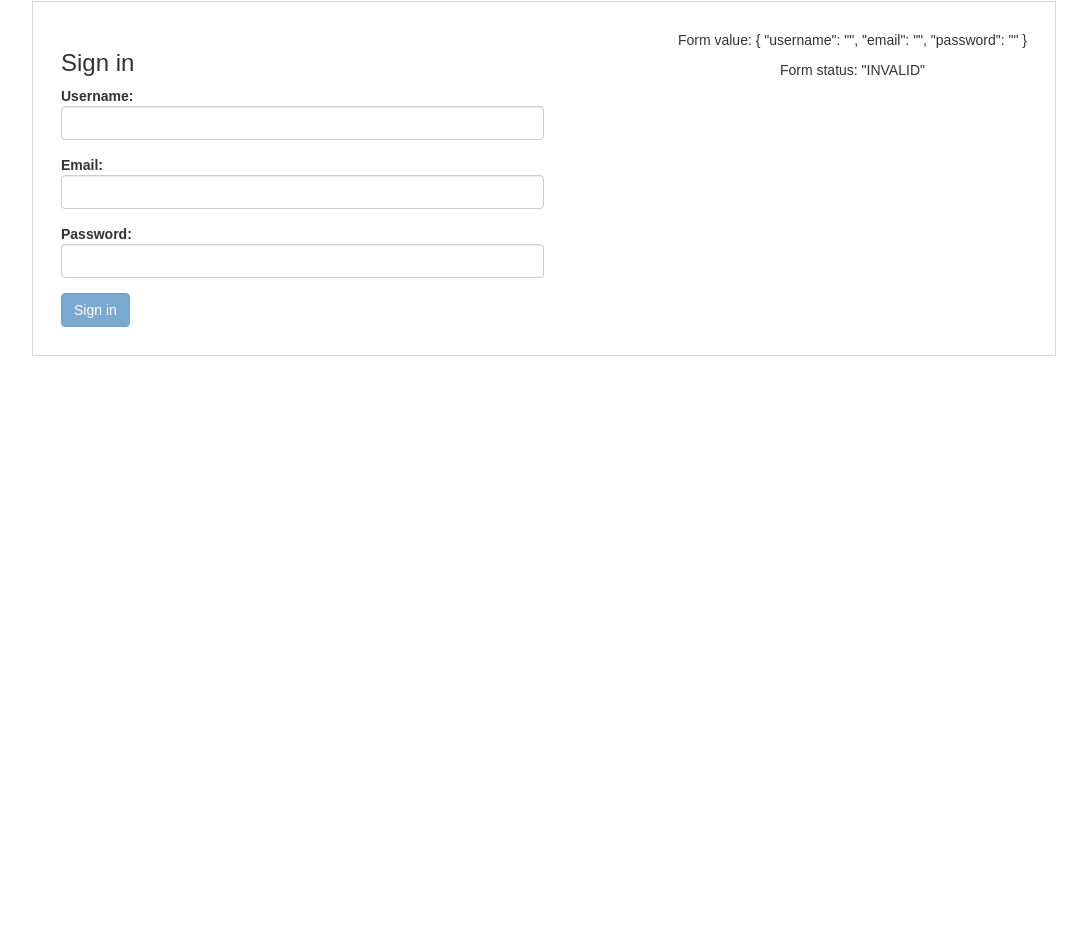
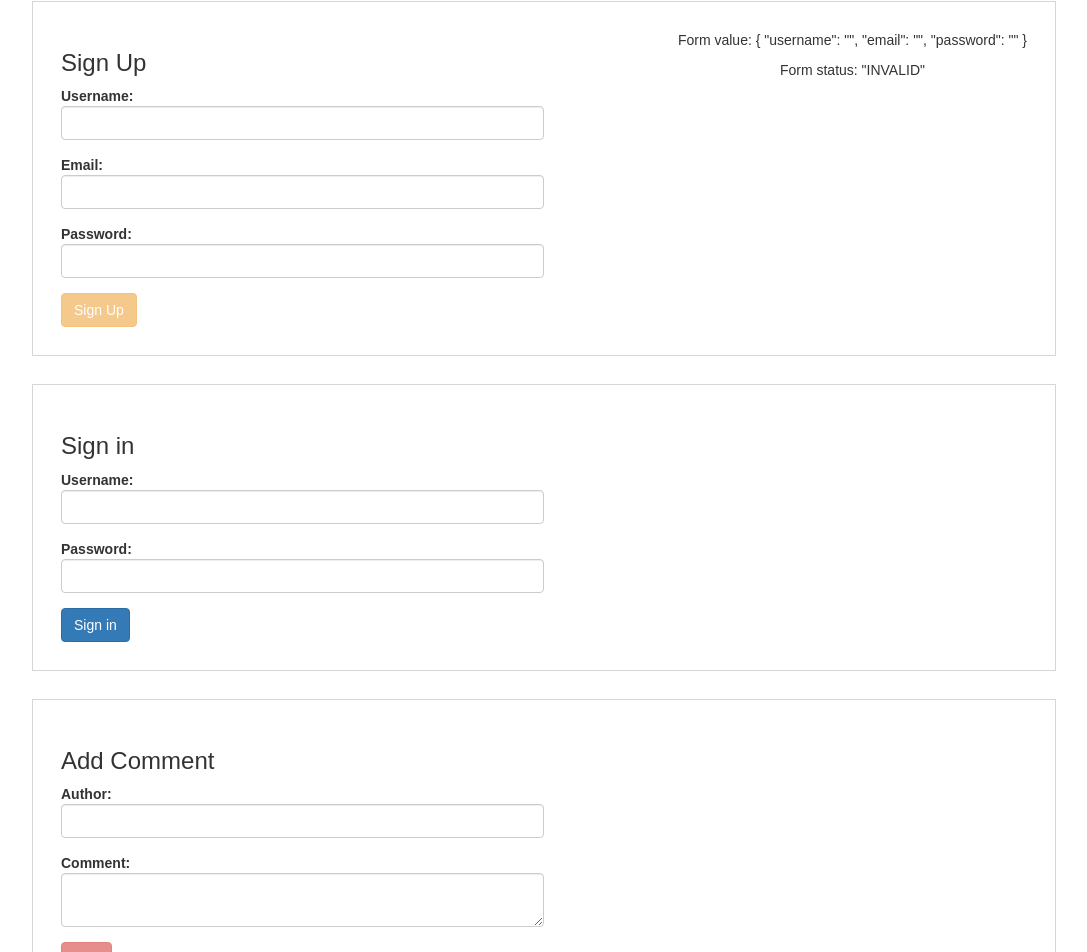
Before and after one commit to ashishgkwd/bot, an Angular app: page /login in a window 1280 px wide. Shown: the part 1444-2396 px from the top of the page, without its empty margins (96-1183 px from the left). Before the commit the page ends 1828 px from the top, so only its background shows below. Built offline with nearby package versions, Linux system fonts and the light colour scheme.

Commit message:
reactive forms exercise solution

```diff
--- a/src/app/app.component.html
+++ b/src/app/app.component.html
@@ -3,5 +3,7 @@
   <img width="200" height="80" alt="Angular Logo" src="/assets/img/abo-logo.png">
   <app-today></app-today>
   <app-admin></app-admin>
+  <app-signup></app-signup>
   <app-login></app-login>
+  <app-comments></app-comments>
 </div>
--- a/src/app/app.module.ts
+++ b/src/app/app.module.ts
@@ -12,6 +12,8 @@ import { FloatUpDirective } from './common/directives/float-up.directive';
 import { FilterPipe } from './common/pipes/filter.pipe';
 import { UpcomingBannerComponent } from './common/upcoming-banner/upcoming-banner.component';
 import { LoginComponent } from './login/login.component';
+import { SignupComponent } from './signup/signup.component';
+import { CommentsComponent } from './common/comments/comments.component';
 
 @NgModule({
   declarations: [
@@ -23,7 +25,9 @@ import { LoginComponent } from './login/login.component';
     FloatUpDirective,
     FilterPipe,
     UpcomingBannerComponent,
-    LoginComponent
+    LoginComponent,
+    SignupComponent,
+    CommentsComponent
   ],
   imports: [
     BrowserModule,
--- /dev/null
+++ b/src/app/common/comments/comments.component.css
@@ -0,0 +1,12 @@
+.comments-panel {
+    display: flex;
+    margin: 2em 0;
+    padding: 2em;
+    border: 1px solid rgba(0, 0, 0, 0.16);
+    justify-content: space-between;
+  }
+
+  .comments-form {
+    text-align: initial;
+    width: 50%;
+  }
--- /dev/null
+++ b/src/app/common/comments/comments.component.html
@@ -0,0 +1,18 @@
+<div class="comments-panel">
+  <div class="comments-form">
+    <h3>Add Comment</h3>
+    <form [formGroup]="commentForm" (ngSubmit)="onSubmit()">
+      <div class="form-group">
+        <label class="center-block">Author:
+          <input class="form-control" formControlName="author" >
+        </label>
+      </div>
+      <div class="form-group">
+        <label class="center-block">Comment:
+          <textarea class="form-control" formControlName="comment"></textarea>
+        </label>
+      </div>
+      <button type="submit" class="btn btn-danger" [disabled]="!commentForm.valid">Add</button>
+    </form>
+  </div>
+</div>
--- /dev/null
+++ b/src/app/common/comments/comments.component.ts
@@ -0,0 +1,28 @@
+import { Component, OnInit } from '@angular/core';
+import { FormGroup, FormBuilder, Validators } from '@angular/forms';
+
+@Component({
+  selector: 'app-comments',
+  templateUrl: './comments.component.html',
+  styleUrls: ['./comments.component.css']
+})
+export class CommentsComponent implements OnInit {
+
+  commentForm: FormGroup;
+
+  constructor(private formBuilder:FormBuilder) { }
+
+  ngOnInit() {
+    this.commentForm = this.formBuilder.group({
+      author: ['', Validators.required],
+      comment: ['', Validators.required]
+    })
+  }
+
+  onSubmit() {
+    let newComment = {...this.commentForm.value} as Comment;
+    console.log(`Comment: `, newComment);
+    this.commentForm.reset();
+  }
+
+}
--- a/src/app/login/login.component.html
+++ b/src/app/login/login.component.html
@@ -1,43 +1,18 @@
 <div class="login-panel">
   <div class="login-form">
     <h3>Sign in</h3>
-    <form [formGroup]="loginForm" (ngSubmit)="onSubmit()">
+    <form #loginForm="ngForm" (ngSubmit)="onSubmit(loginForm)">
       <div class="form-group">
         <label class="center-block">Username:
-          <input class="form-control" formControlName="username" >
+          <input type="text" class="form-control" name="username" ngModel>
         </label>
-        <div *ngIf="username.invalid && (username.dirty || username.touched)" class="alert alert-danger">
-          <div *ngIf="username.errors.required">
-            Username is required.
-          </div>
-          <div *ngIf="username.errors.admin">
-            Username "admin" is not permitted.
-          </div>
-        </div>
-      </div>
-      <div class="form-group">
-        <label class="center-block">Email:
-          <input class="form-control" formControlName="email" >
-        </label>
-        <div *ngIf="email.invalid && (email.dirty || email.touched)" class="alert alert-danger">
-          <div *ngIf="email.errors.required">
-            Email is required.
-          </div>
-          <div *ngIf="email.errors.email">
-            Please provide a valid email.
-          </div>
-        </div>
       </div>
       <div class="form-group">
         <label class="center-block">Password:
-          <input type="password" class="form-control" formControlName="password" >
+          <input type="password" class="form-control" name="password" ngModel>
         </label>
       </div>
-      <button type="submit" class="btn btn-primary" [disabled]="!loginForm.valid">Sign in</button>
+      <button type="submit" class="btn btn-primary">Sign in</button>
     </form>
   </div>
-  <div class="form-dump">
-      <p>Form value: {{ loginForm.value | json }}</p>
-      <p>Form status: {{ loginForm.status | json }}</p>
-  </div>
 </div>
--- a/src/app/login/login.component.ts
+++ b/src/app/login/login.component.ts
@@ -1,13 +1,6 @@
 import { Component, OnInit } from "@angular/core";
-import {
-  FormGroup,
-  FormBuilder,
-  Validators,
-  AbstractControl
-} from "@angular/forms";
+import { FormGroup, FormBuilder, Validators, NgForm } from "@angular/forms";
 import { User } from "../models";
-import { of, Observable } from "rxjs";
-import { delay } from "rxjs/operators";
 
 @Component({
   selector: "app-login",
@@ -15,67 +8,14 @@ import { delay } from "rxjs/operators";
   styleUrls: ["./login.component.css"]
 })
 export class LoginComponent implements OnInit {
-  loginForm: FormGroup;
 
-  constructor(private formBuilder: FormBuilder) {
-    this.setupLoginForm();
-  }
-
-  setupLoginForm() {
-    //! descriptive way to create a Form using custom fields
-    this.loginForm = this.formBuilder.group({
-      username: ["", [Validators.required, this.validateAdminUsername()]],
-      email: ["", [Validators.required, Validators.email]],
-      password: ["", Validators.required]
-    });
-
-    //! another way to create a form matching any existing data model, but requires extra effort to support validators etc.
-    // this.loginForm = this.formBuilder.group(new User());
-  }
-
-  get email(): AbstractControl {
-    return this.loginForm.get("email");
-  }
-
-  get username(): AbstractControl {
-    return this.loginForm.get("username");
-  }
-
-  resetLoginForm() {
-    this.loginForm.reset(new User());
-  }
-
-  validateAdminUsername() {
-    return (control: AbstractControl): { [key: string]: any } | null => {
-      let result = null;
-      if (control.value.toLowerCase().includes("admin")) {
-        result = { admin: control.value };
-      }
-      return result;
-    };
-  }
-
-  /* validateAdminUsernameOnServer() {
-    return (control: AbstractControl): { [key: string]: any } | null => {
-      let result = null;
-      if (control.value.toLowerCase().includes("admin")) {
-        result = { admin: control.value };
-      }
-
-      return new Promise((resolve, reject) => {
-        resolve(result), reject(null);
-      });
-
-      //! delayed observable
-      //return of(result).pipe(delay(2000));
-    };
-  } */
-
-  onSubmit() {
-    let loggedInUser = this.loginForm.value as User;
-    console.log(`USER: `, loggedInUser);
-    this.resetLoginForm();
-  }
+  constructor() {}
 
   ngOnInit() {}
+
+  onSubmit(loginForm:NgForm){
+    let user = {...loginForm.value} as User;
+    loginForm.reset();
+    console.log(`LOGGED-IN USER: `, user);
+  }
 }
--- /dev/null
+++ b/src/app/signup/signup.component.css
@@ -0,0 +1,12 @@
+.signup-panel {
+  display: flex;
+  margin: 2em 0;
+  padding: 2em;
+  border: 1px solid rgba(0, 0, 0, 0.16);
+  justify-content: space-between;
+}
+
+.signup-form {
+  text-align: initial;
+  width: 50%;
+}
--- /dev/null
+++ b/src/app/signup/signup.component.html
@@ -0,0 +1,43 @@
+<div class="signup-panel">
+  <div class="signup-form">
+    <h3>Sign Up</h3>
+    <form [formGroup]="signupForm" (ngSubmit)="onSubmit()">
+      <div class="form-group">
+        <label class="center-block">Username:
+          <input class="form-control" formControlName="username" >
+        </label>
+        <div *ngIf="username.invalid && (username.dirty || username.touched)" class="alert alert-danger">
+          <div *ngIf="username.errors.required">
+            Username is required.
+          </div>
+          <div *ngIf="username.errors.admin">
+            Username "admin" is not permitted.
+          </div>
+        </div>
+      </div>
+      <div class="form-group">
+        <label class="center-block">Email:
+          <input class="form-control" formControlName="email" >
+        </label>
+        <div *ngIf="email.invalid && (email.dirty || email.touched)" class="alert alert-danger">
+          <div *ngIf="email.errors.required">
+            Email is required.
+          </div>
+          <div *ngIf="email.errors.email">
+            Please provide a valid email.
+          </div>
+        </div>
+      </div>
+      <div class="form-group">
+        <label class="center-block">Password:
+          <input type="password" class="form-control" formControlName="password" >
+        </label>
+      </div>
+      <button type="submit" class="btn btn-warning" [disabled]="!signupForm.valid">Sign Up</button>
+    </form>
+  </div>
+  <div class="form-dump">
+      <p>Form value: {{ signupForm.value | json }}</p>
+      <p>Form status: {{ signupForm.status | json }}</p>
+  </div>
+</div>
--- /dev/null
+++ b/src/app/signup/signup.component.ts
@@ -0,0 +1,77 @@
+import { Component, OnInit } from '@angular/core';
+import { FormGroup, FormBuilder, Validators, AbstractControl } from "@angular/forms";
+import { User } from "../models";
+
+@Component({
+  selector: 'app-signup',
+  templateUrl: './signup.component.html',
+  styleUrls: ['./signup.component.css']
+})
+export class SignupComponent implements OnInit {
+
+  signupForm: FormGroup;
+
+  constructor(private formBuilder: FormBuilder) {
+    this.setupLoginForm();
+  }
+
+  setupLoginForm() {
+    //! descriptive way to create a Form using custom fields
+    this.signupForm = this.formBuilder.group({
+      username: ["", [Validators.required, this.validateAdminUsername()]],
+      email: ["", [Validators.required, Validators.email]],
+      password: ["", Validators.required]
+    });
+
+    //! another way to create a form matching any existing data model, but requires extra effort to support validators etc.
+    // this.loginForm = this.formBuilder.group(new User());
+  }
+
+  get email(): AbstractControl {
+    return this.signupForm.get("email");
+  }
+
+  get username(): AbstractControl {
+    return this.signupForm.get("username");
+  }
+
+  resetLoginForm() {
+    this.signupForm.reset(new User());
+  }
+
+  validateAdminUsername() {
+    return (control: AbstractControl): { [key: string]: any } | null => {
+      let result = null;
+      if (control.value.toLowerCase().includes("admin")) {
+        result = { admin: control.value };
+      }
+      return result;
+    };
+  }
+
+  /* validateAdminUsernameOnServer() {
+    return (control: AbstractControl): { [key: string]: any } | null => {
+      let result = null;
+      if (control.value.toLowerCase().includes("admin")) {
+        result = { admin: control.value };
+      }
+
+      return new Promise((resolve, reject) => {
+        resolve(result), reject(null);
+      });
+
+      //! delayed observable
+      //return of(result).pipe(delay(2000));
+    };
+  } */
+
+  onSubmit() {
+    let loggedInUser = this.signupForm.value as User;
+    console.log(`USER: `, loggedInUser);
+    this.resetLoginForm();
+  }
+
+  ngOnInit() {
+  }
+
+}
```
Also changed, not shown: src/app/models/index.ts (+7 -0 lines), 2 other files (tests, documents, lock files or other folders).
